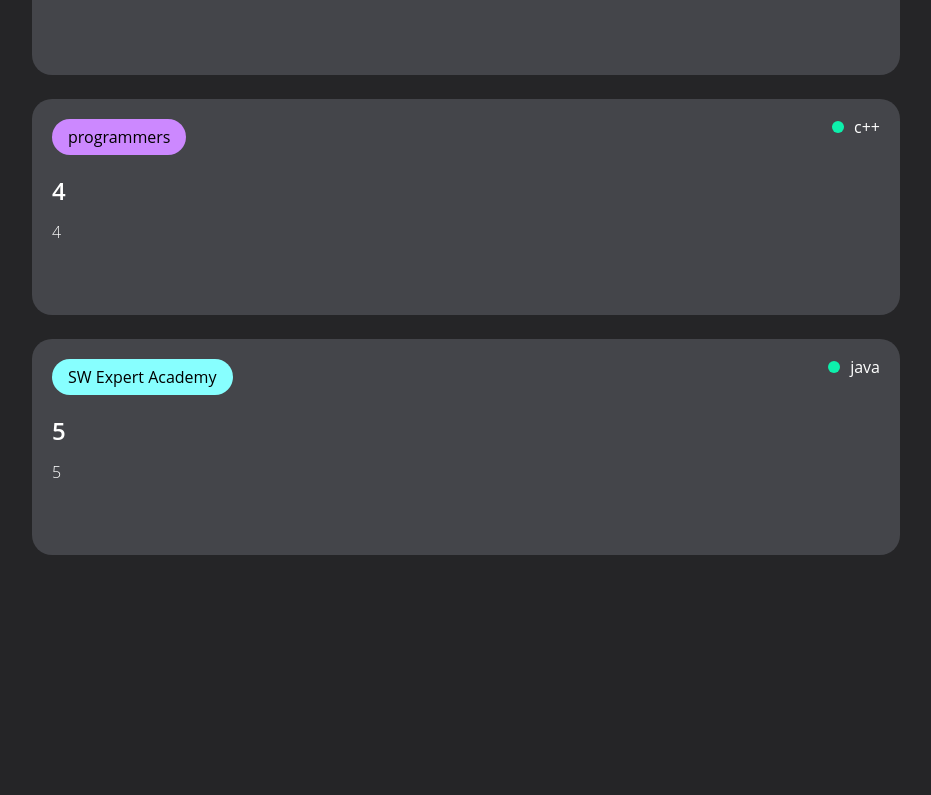
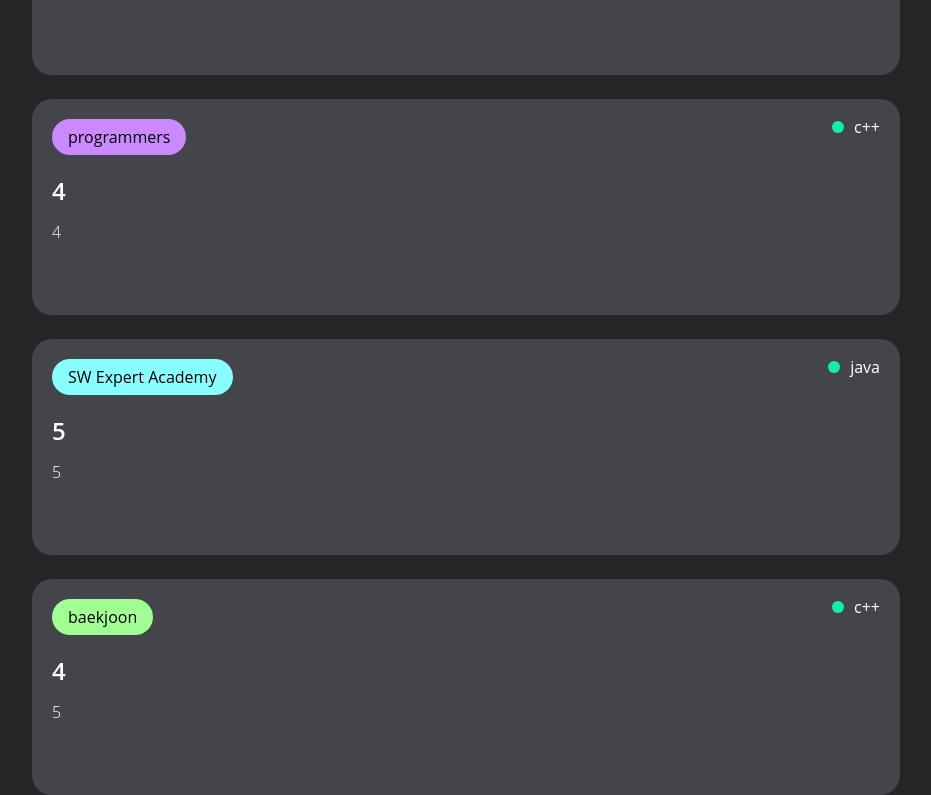
Before and after one commit to lte94/Helprogrammers-1, a React (Create React App) app: page / in a window 1280 px wide. Shown: the part 2669-3464 px from the top of the page, without its empty margins (174-1105 px from the left). Before the commit the page ends 3224 px from the top, so only its background shows below. Built offline with nearby package versions, Linux system fonts and the light colour scheme; data requests are answered from the project's data file.

Commit message:
🔥 feat(CreateQuestion):modify code by @lte94

```diff
--- a/db.json
+++ b/db.json
@@ -159,6 +159,16 @@
       "place": "SW Expert Academy",
       "language": "java",
       "id": 13
+    },
+    {
+      "title": "4",
+      "content": "5",
+      "url": "3",
+      "writer": "1",
+      "password": "2",
+      "place": "baekjoon",
+      "language": "c++",
+      "id": 14
     }
   ]
 }
--- a/src/components/input.jsx
+++ b/src/components/input.jsx
@@ -46,7 +46,7 @@
 
   const onSubmitHandler = async (e) => {
     e.preventDefault();
-    if (title & content & url & writer & password & place & language) {
+    if (title) {
       const newQuestion = {
         title,
         content,
```
